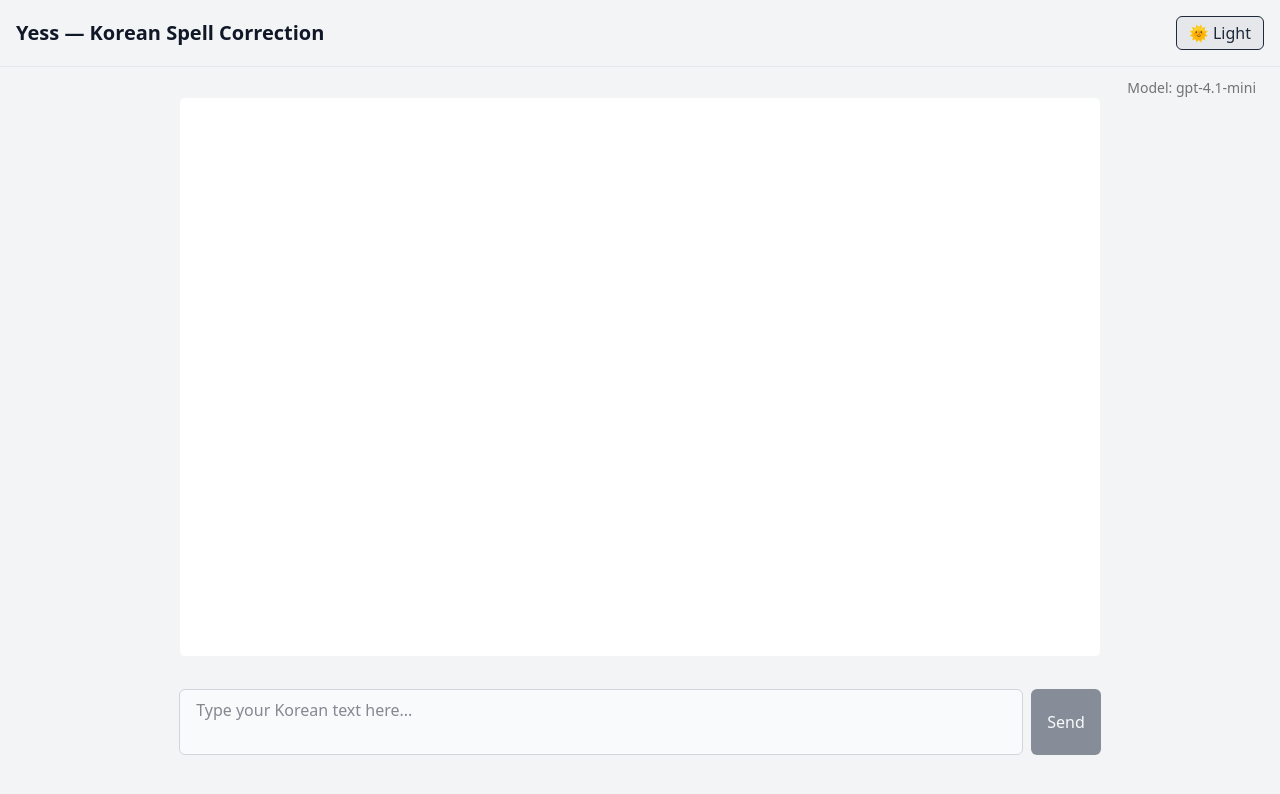
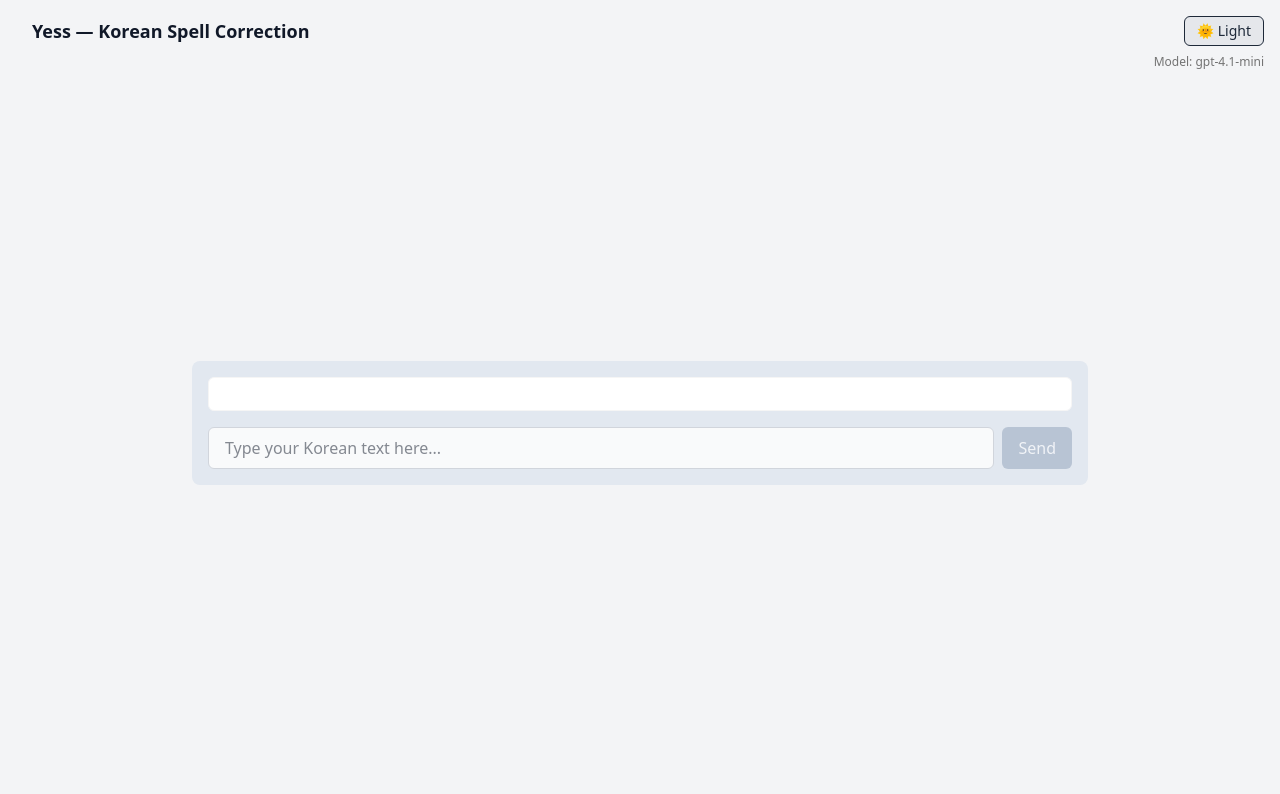
Before and after one commit to jynxxxxx/yess_editor, a React (Vite) app in the folder client/: page / in a window 1280 px wide. Shown: the top 794 px of the page. Built offline with nearby package versions, Linux system fonts and the light colour scheme.

Commit message:
add minor styling updates

```diff
--- a/client/src/App.tsx
+++ b/client/src/App.tsx
@@ -9,13 +9,13 @@ export default function App() {
   return (
 
     <div className="flex flex-col h-screen bg-gray-100 dark:bg-gray-900 text-gray-900 dark:text-gray-100">
-      <header className="relative p-4 flex justify-between items-center border-b border-gray-200 dark:border-gray-700">
-        <h1 className="text-xl font-bold">Yess — Korean Spell Correction</h1>
+      <header className="relative pl-8 pt-4 flex justify-between items-center">
+        <h1 className="text-lg font-bold">Yess — Korean Spell Correction</h1>
         <ThemeToggle theme={theme} toggleTheme={toggleTheme} />
-        <div className="absolute right-6 bottom-[-2rem] text-sm text-neutral-500">Model: gpt-4.1-mini</div>
+        <div className="absolute right-4 bottom-[-1.5rem] text-xs text-neutral-500">Model: gpt-4.1-mini</div>
       </header>
 
-      <main className="flex-1">
+      <main className="flex-1 flex items-center">
         <Chat />
       </main>
     </div>
--- a/client/src/components/Chat.tsx
+++ b/client/src/components/Chat.tsx
@@ -71,9 +71,9 @@ export default function Chat() {
   }
 
   return (
-    <div className="h-full max-w-5xl mx-auto w-full flex-1 flex flex-col justify-center gap-4">
-      <div ref={chatContainerRef} className="w-9/10 mx-auto flex-1 overflow-auto flex flex-col gap-3 p-4 rounded-md border border-neutral-100 dark:border-neutral-700 bg-white dark:bg-gray-800 max-h-[70vh]">
-        <div className="flex flex-col gap-3 w-full">
+    <div className="max-w-4xl 2xl:max-w-[60vw] mx-auto p-4 my-4 w-full flex-1 flex flex-col justify-center gap-4 bg-slate-200 dark:bg-gray-800 rounded-lg">
+      <div ref={chatContainerRef} className="flex-1 overflow-auto flex flex-col gap-2 p-4 rounded-md border border-neutral-100 dark:border-gray-600 bg-white dark:bg-black/20 max-h-[67vh]">
+        <div className="flex-1 flex flex-col gap-3 w-full">
           {messages.map((m, idx) => {
             if (m.role === "user") return <UserBubble key={idx} text={m.text} />;
             // assistant:
@@ -109,17 +109,18 @@ export default function Chat() {
         </div>
       </div>
 
-      <div className="py-4 w-9/10 mx-auto">
+      <div className="">
         <div ref={newestMsgRef} />
         <div className="flex gap-2">
           <textarea
             ref={textareaRef}
+            rows={1}
             value={input}
             onChange={(e) => {
               setInput(e.target.value)
               const el = e.target;
               el.style.height = "auto";
-              el.style.height = `${Math.min(el.scrollHeight, 112)}px`; //(≈5 lines)
+              el.style.height = `${Math.min(el.scrollHeight, 94)}px`; //(≈5 lines)
             }}
             disabled={streaming}
             onKeyDown={(e) => {
@@ -134,7 +135,7 @@ export default function Chat() {
               }
             }}
             placeholder="Type your Korean text here..."
-            className="flex-1 px-4 py-2 border rounded-md focus:outline-none resize-none bg-gray-50 dark:bg-gray-700 text-gray-900 dark:text-gray-100 border-gray-300 dark:border-gray-600"
+            className="flex-1 px-4 py-2 border rounded-md focus:outline-none resize-none bg-gray-50 dark:bg-black/20 text-gray-900 dark:text-gray-100 border-gray-300 dark:border-gray-600"
           />
           <button
             onClick={(e) => {
@@ -147,7 +148,7 @@ export default function Chat() {
               }
             }}
             disabled={streaming || input.trim() === ""}
-            className="px-4 py-2 rounded-md bg-slate-800 dark:bg-slate-600 text-white disabled:opacity-50"
+            className="px-4 py-2 rounded-md bg-slate-400 dark:bg-black/40 text-white disabled:opacity-50 hover:bg-black/50"
           >
             {streaming ? (
               <span className="flex items-center gap-2"><LoadingDots /></span>
--- a/client/src/components/ThemeToggle.tsx
+++ b/client/src/components/ThemeToggle.tsx
@@ -2,7 +2,7 @@ export default function ThemeToggle({ theme, toggleTheme }: { theme: "light" | "
   return (
     <button
       onClick={toggleTheme}
-      className="px-3 py-1 border rounded-md bg-gray-200 dark:bg-gray-700 text-gray-800 dark:text-gray-200 hover:opacity-80 transition"
+      className="text-sm mr-4 px-3 py-1 border rounded-md bg-gray-200 dark:bg-gray-700 text-gray-800 dark:text-gray-200 hover:opacity-80 transition"
     >
       {theme === "light" ? "🌞 Light" : "🌙 Dark"}
     </button>
```
